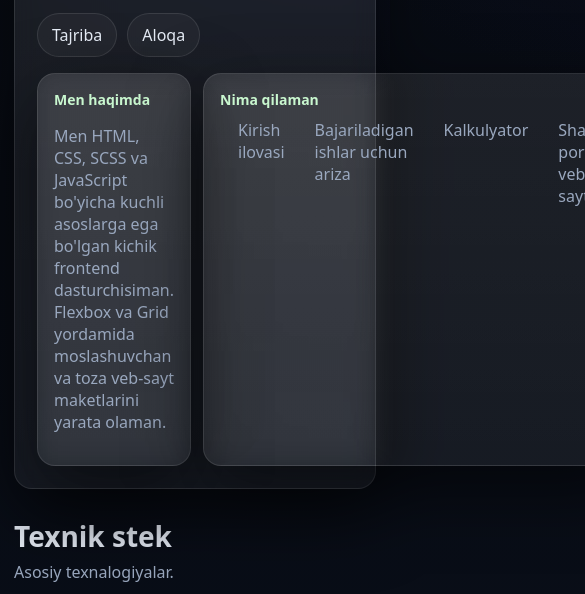
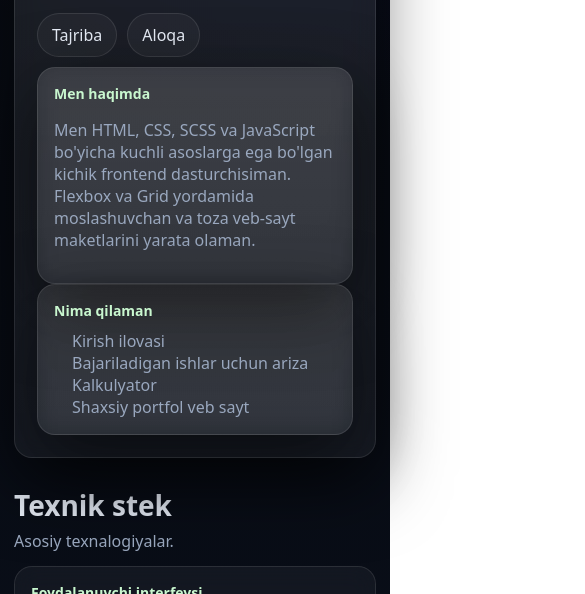
Before and after one commit to Elbekprogrammer1/Partfolio, a plain HTML site: page index.html in a window 390 px wide. Shown: the part 454-1048 px from the top of the page, 585 px wide, since content can reach past the window. Drawn offline with Linux system fonts and the light colour scheme.

Commit message:
saytga uzgartirish kiritildi

```diff
--- a/scss/base/_panel.scss
+++ b/scss/base/_panel.scss
@@ -41,3 +41,27 @@
 
 
   }
+
+  @media(max-width: 768px) {
+
+      .split {
+          display: block;
+          margin-top: 10px;
+
+          .panel {
+              display: block;
+          }
+      }
+  }
+
+  @media(max-width:414px) {
+
+      .split {
+          display: block;
+
+      }
+
+      .bullets {
+          display: block;
+      }
+  }
--- a/scss/sections/_hero.scss
+++ b/scss/sections/_hero.scss
@@ -61,27 +61,3 @@
         }
     }
 }
-
-@media(max-width: 768px) {
-    .main{
-       .hero{
-        .split{
-            display: block;
-            background-color: red;
-            .panel{
-                display: block;
-            }
-        }
-       }
-    }
-}
-@media(max-width:414px){
-    .main{
-        .hero{
-            .split{
-                display: block;
-
-            }
-        }
-    }
-}
--- a/scss/sections/_section.scss
+++ b/scss/sections/_section.scss
@@ -46,4 +46,11 @@
             flex-wrap: wrap;
         }
     }
+
+    @media (max-width:414px){
+        .stack{
+            display: block;
+
+        }
+    }
 }
```
Also changed, not shown: css/main.css, css/main.min.css, 2 other files.
